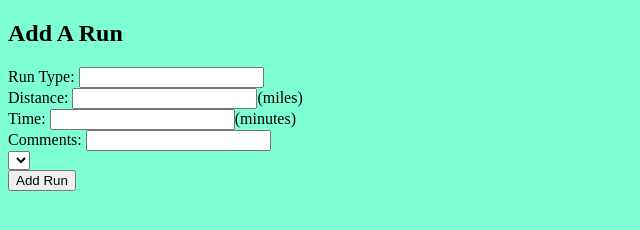
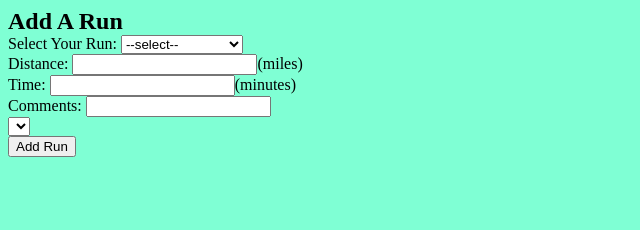
Before and after one commit to milanm1120/run_app_frontend, a plain HTML site: page index.html in a window 1280 px wide. Shown: the whole page, without its empty margins (0-640 px from the left). Drawn offline with Linux system fonts and the light colour scheme; no server answers.

Commit message:
change run_type from text box to drop down select, working

```diff
--- a/index.html
+++ b/index.html
@@ -16,8 +16,22 @@
         <div id="run-form">
             <h2> Add A Run</h2>
             <form id="run-form">
-                <label for= "run-type">Run Type:</label>
-                <input type= "text" name= "type" id= "run-type" /><br>
+                <div id="run-type-dropdown">
+                    <label for= "run-type">Select Your Run:</label>
+                    <select name="run-type" id="run-type">
+                        <option value="">--select--</option>
+                        <option value="Base Run">Base Run</option>
+                        <option value="Long Run">Long Run</option>
+                        <option value="Progression Run">Progression Run</option>
+                        <option value="Fartlek">Fartlek</option>
+                        <option value="Hill Run">Hill Run</option>
+                        <option value="Tempo Run">Tempo Run</option>
+                        <option value="Interval Run">Interval Run</option>
+                        <option value="Recovery Run">Recovery Run</option>
+                    </select>
+                </div>
+                <!-- <label for= "run-type">Run Type:</label>
+                <input type= "text" name= "type" id= "run-type" /><br> -->
                 <label for= "run-distance">Distance:</label>
                 <input type= "text" name= "distance" id= "run-distance" />(miles)<br>
                 <label for= "run-time">Time:</label>
--- a/src/run.js
+++ b/src/run.js
@@ -20,8 +20,8 @@ class Run {
         this.element.innerHTML = `
         <div data-id="${this.id}">
             <h3 class= "run type">${this.run_type}</h3>
-            <h2 class= "distance">${this.distance} Miles</h2>
-            <h2 class= "time">${this.time} Minutes</h2>
+            <h2 class= "distance">${this.distance}</h2> Miles
+            <h2 class= "time">${this.time}</h2> Minutes
             <p class= "comments">${this.comments}</p>
         </div>
             <button class="edit" data-id=${this.id}>Edit Run</button>
@@ -64,6 +64,13 @@ class Run {
         //debugger
     }
 
+    addToDropDown(){
+        const runType = document.createElement('runType')
+        runType.value = this.id
+        runType.innerText = this.run_type;
+        this.addToDropDown.appendChild(runType)
+    }
+
     attachToDom(){
         Run.container.appendChild(this.render())
     }
--- a/style.css
+++ b/style.css
@@ -1,3 +1,7 @@
 body {
     background-color: aquamarine;
 }
+
+H2 {
+    display: inline;
+}
```
